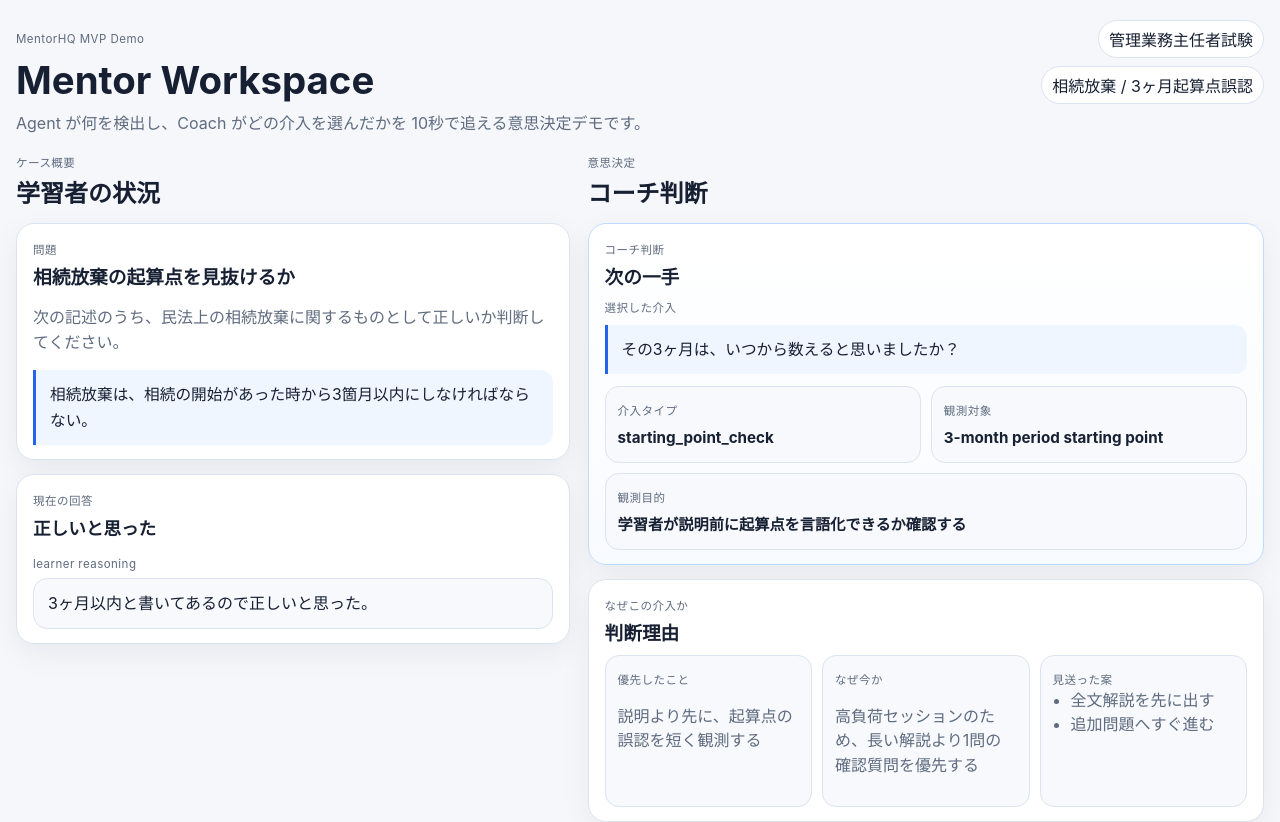
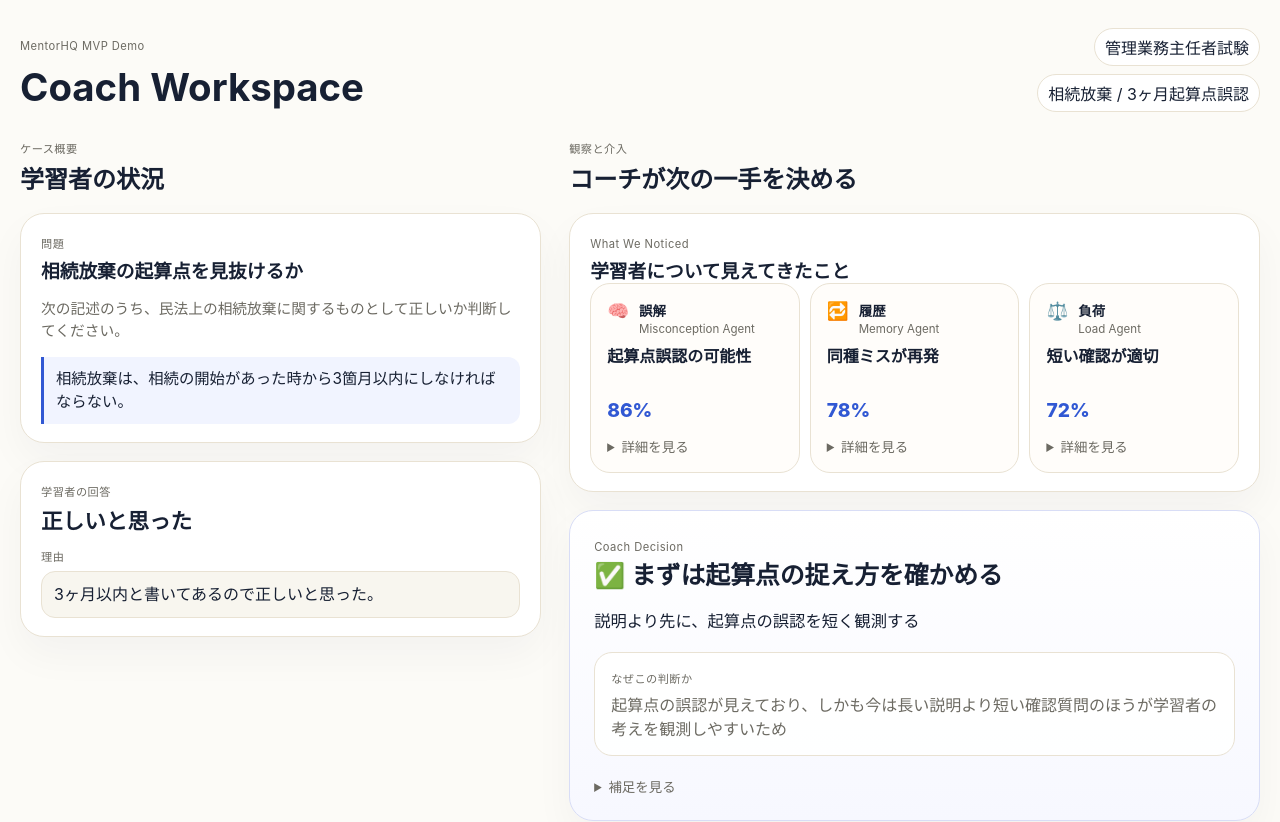
Before and after one commit to MakikoOhashi/mentorHQ, a Next.js app: page / in a window 1280 px wide. Shown: the top 822 px of the page. Built offline with nearby package versions, Linux system fonts and the light colour scheme.

Commit message:
Refine coach-centric MentorHQ workspace UI

```diff
--- a/app/globals.css
+++ b/app/globals.css
@@ -1,15 +1,15 @@
 :root {
   color-scheme: light;
-  --bg: #f5f7fb;
+  --bg: #fcfbf7;
   --surface: #ffffff;
-  --surface-soft: #f7f9fc;
-  --surface-strong: #eef3fb;
-  --border: #dbe4f0;
+  --surface-soft: #f8f6ef;
+  --surface-strong: #f2eee3;
+  --border: #e9e2d3;
   --text: #172033;
-  --muted: #5f6b7f;
-  --accent: #2563eb;
-  --accent-soft: #eff6ff;
-  --shadow: 0 10px 30px rgba(15, 23, 42, 0.06);
+  --muted: #6c6a62;
+  --accent: #3158d3;
+  --accent-soft: #f1f4ff;
+  --shadow: 0 18px 40px rgba(23, 32, 51, 0.04);
 }
 
 * {
@@ -37,17 +37,17 @@ textarea {
 }
 
 .page-shell {
-  width: min(1280px, calc(100% - 32px));
+  width: min(1240px, calc(100% - 28px));
   margin: 0 auto;
-  padding: 20px 0 28px;
+  padding: 28px 0 48px;
 }
 
 .hero {
   display: flex;
   justify-content: space-between;
-  gap: 20px;
+  gap: 16px;
   align-items: flex-start;
-  margin-bottom: 18px;
+  margin-bottom: 28px;
 }
 
 .eyebrow,
@@ -55,30 +55,25 @@ textarea {
 .summary-label,
 .trace-badge {
   letter-spacing: 0.04em;
-  font-size: 0.72rem;
+  font-size: 0.7rem;
   color: var(--muted);
 }
 
 .hero h1 {
-  margin: 6px 0 8px;
-  font-size: clamp(1.8rem, 3vw, 2.4rem);
+  margin: 6px 0 0;
+  font-size: clamp(2rem, 3vw, 2.8rem);
 }
 
-.hero-copy,
 .body-copy,
-.helper-text,
 .detail-list dd,
-.thinking-card p,
 .trace-log p,
-.agent-summary,
-.agent-recommendation {
+.reason-inline p {
   color: var(--muted);
-  line-height: 1.55;
+  line-height: 1.5;
 }
 
-.hero-copy {
-  max-width: 720px;
-  margin: 0;
+.compact-copy {
+  font-size: 0.92rem;
 }
 
 .hero-meta {
@@ -90,8 +85,6 @@ textarea {
 }
 
 .hero-meta span,
-.topic-chip,
-.status-pill,
 .trace-badge {
   display: inline-flex;
   align-items: center;
@@ -103,112 +96,114 @@ textarea {
 
 .workspace-grid {
   display: grid;
-  grid-template-columns: minmax(0, 0.9fr) minmax(0, 1.1fr);
-  gap: 18px;
+  grid-template-columns: minmax(0, 0.86fr) minmax(0, 1.14fr);
+  gap: 28px;
   align-items: start;
 }
 
 .column {
   display: flex;
   flex-direction: column;
-  gap: 14px;
+  gap: 18px;
 }
 
 .column-header h2,
-.panel h3,
-.agent-card h4 {
+.panel h3 {
   margin: 4px 0 0;
 }
 
-.column-header p {
+.column-header p,
+.panel-heading.tight {
   margin: 0;
 }
 
 .panel {
   border: 1px solid var(--border);
   background: var(--surface);
-  border-radius: 18px;
-  padding: 16px;
+  border-radius: 24px;
+  padding: 20px;
   box-shadow: var(--shadow);
 }
 
-.panel.compact {
-  padding: 14px 16px;
+.panel.compact,
+.problem-panel,
+.answer-panel {
+  padding: 18px 20px;
 }
 
 .panel.spotlight {
-  border-color: #bfdbfe;
-  background: linear-gradient(180deg, #ffffff, #f8fbff);
+  border-color: #d8ddf6;
+  background: linear-gradient(180deg, #ffffff, #f7f8ff);
 }
 
 .panel-heading {
-  margin-bottom: 10px;
+  margin-bottom: 8px;
 }
 
 .leg-statement,
 blockquote {
-  margin: 10px 0 0;
-  padding: 12px 14px;
+  margin: 8px 0 0;
+  padding: 10px 12px;
   border-left: 3px solid var(--accent);
   background: var(--accent-soft);
   border-radius: 0 12px 12px 0;
-  font-size: 0.98rem;
-  line-height: 1.6;
+  font-size: 0.96rem;
+  line-height: 1.55;
   color: var(--text);
 }
 
 .compact-stack {
   display: grid;
-  gap: 12px;
+  gap: 10px;
 }
 
 .value-text {
-  margin: 6px 0 0;
-  font-size: 1.1rem;
-  font-weight: 700;
+  margin: 4px 0 0;
+  font-size: 1.35rem;
+  font-weight: 800;
   color: var(--text);
-}
-
-.summary-grid,
-.thinking-grid,
-.decision-meta {
-  display: grid;
-  grid-template-columns: repeat(2, minmax(0, 1fr));
-  gap: 10px;
-}
-
-.single-row {
-  grid-template-columns: repeat(3, minmax(0, 1fr));
-}
-
-.summary-card,
-.thinking-card {
-  padding: 12px;
-  border-radius: 14px;
-  border: 1px solid var(--border);
-  background: var(--surface-soft);
-}
-
-.summary-card strong {
-  display: block;
-  margin-top: 8px;
-  font-size: 0.95rem;
-  line-height: 1.5;
-  color: var(--text);
-}
-
-.summary-card.wide {
-  grid-column: 1 / -1;
 }
 
 .reflection-box {
   margin-top: 6px;
-  padding: 12px 14px;
+  padding: 10px 12px;
   border-radius: 14px;
   background: var(--surface-soft);
   border: 1px solid var(--border);
   color: var(--text);
-  line-height: 1.6;
+  line-height: 1.55;
+}
+
+.decision-panel {
+  padding: 24px;
+}
+
+.decision-hero {
+  display: grid;
+  gap: 16px;
+}
+
+.decision-hero h3 {
+  font-size: 1.55rem;
+  line-height: 1.35;
+}
+
+.decision-summary {
+  margin: 0;
+  font-size: 1.02rem;
+  line-height: 1.7;
+  color: var(--text);
+}
+
+.reason-inline {
+  padding: 14px 16px;
+  border-radius: 18px;
+  border: 1px solid var(--border);
+  background: rgba(255, 255, 255, 0.92);
+}
+
+.reason-inline p {
+  margin: 6px 0 0;
 }
 
 .report-list {
@@ -221,43 +216,70 @@ blockquote {
 }
 
 .agent-card {
-  padding: 12px;
-  border-radius: 16px;
+  padding: 16px;
+  border-radius: 20px;
   border: 1px solid var(--border);
-  background: var(--surface-soft);
+  background: #fffdfa;
 }
 
-.agent-topline {
-  display: flex;
-  justify-content: space-between;
-  align-items: center;
-  gap: 8px;
+.signal-card {
+  display: grid;
+  gap: 10px;
 }
 
-.agent-topline span {
-  color: var(--accent);
-  font-weight: 700;
+.signal-head {
+  display: flex;
+  align-items: flex-start;
+  gap: 10px;
 }
 
-.agent-summary,
-.agent-recommendation {
-  margin: 8px 0 0;
-  font-size: 0.92rem;
+.signal-icon {
+  font-size: 1.1rem;
+  line-height: 1;
+  padding-top: 2px;
 }
 
-.agent-summary {
-  color: var(--text);
-  font-weight: 700;
+.signal-meta {
+  display: grid;
+  gap: 2px;
 }
 
-.agent-details {
-  margin-top: 8px;
+.signal-label {
+  font-size: 0.84rem;
+  font-weight: 700;
+  color: var(--text);
 }
 
-.agent-details summary {
+.signal-agent {
+  font-size: 0.72rem;
+  color: var(--muted);
+}
+
+.signal-finding {
+  margin: 0;
+  min-height: 2.6em;
+  font-weight: 700;
+  line-height: 1.35;
+  color: var(--text);
+}
+
+.signal-score {
+  margin: 0;
+  font-size: 1.2rem;
+  font-weight: 800;
+  color: var(--accent);
+}
+
+.agent-details,
+.mini-details {
+  margin-top: 4px;
+}
+
+.agent-details summary,
+.mini-details summary {
   cursor: pointer;
   color: var(--muted);
-  font-size: 0.85rem;
+  font-size: 0.84rem;
 }
 
 .detail-list {
@@ -280,40 +302,48 @@ blockquote {
   margin: 0;
   padding-left: 18px;
   color: var(--muted);
-  line-height: 1.5;
-}
-
-.decision-core {
-  display: grid;
-  gap: 12px;
-}
-
-.decision-summary .summary-label {
-  display: block;
-  margin-bottom: 6px;
+  line-height: 1.45;
 }
 
 .trace-log {
   display: grid;
-  gap: 8px;
+  gap: 10px;
+  margin-top: 10px;
 }
 
 .trace-log p {
   margin: 0;
 }
 
+.next-question-panel {
+  padding: 24px;
+  border-color: #d8ddf6;
+  background: linear-gradient(180deg, #ffffff, #fbfbff);
+}
+
+.next-question-copy {
+  margin-top: 10px;
+  padding: 18px 20px;
+  font-size: 1.18rem;
+  font-weight: 800;
+  line-height: 1.65;
+}
+
+.open-space {
+  margin-top: 8px;
+}
+
 @media (max-width: 1100px) {
   .workspace-grid,
-  .compact-reports,
-  .single-row {
+  .compact-reports {
     grid-template-columns: 1fr;
   }
 }
 
 @media (max-width: 900px) {
   .page-shell {
-    width: min(100% - 20px, 1280px);
-    padding-top: 16px;
+    width: min(100% - 20px, 1240px);
+    padding-top: 14px;
   }
 
   .hero,
@@ -326,11 +356,3 @@ blockquote {
     justify-content: flex-start;
   }
 }
-
-@media (max-width: 640px) {
-  .summary-grid,
-  .thinking-grid,
-  .decision-meta {
-    grid-template-columns: 1fr;
-  }
-}
--- a/app/page.tsx
+++ b/app/page.tsx
@@ -1,5 +1,7 @@
 type AgentReport = {
   agentName: string;
+  label: string;
+  icon: string;
   finding: string;
   risk: string;
   recommendation: string;
@@ -24,7 +26,7 @@ const workspace = {
     observationGoal:
       "学習者が説明前に起算点を言語化できるか確認する",
     decisionReason:
-      "Misconception Agent と Memory Agent が同じ起算点誤認を示し、Load Agent が短い確認質問を推奨したため",
+      "起算点の誤認が見えており、しかも今は長い説明より短い確認質問のほうが学習者の考えを観測しやすいため",
     selectedPriority: "説明より先に、起算点の誤認を短く観測する",
     whyNow: "高負荷セッションのため、長い解説より1問の確認質問を優先する",
     rejectedRecommendations: ["全文解説を先に出す", "追加問題へすぐ進む"],
@@ -34,6 +36,8 @@ const workspace = {
   agentReports: [
     {
       agentName: "Misconception Agent",
+      label: "誤解",
+      icon: "🧠",
       finding: "起算点誤認の可能性",
       risk: "期間だけに反応し、起算点を確認していない",
       recommendation: "その3ヶ月をいつから数えると思ったか確認する",
@@ -45,7 +49,9 @@ const workspace = {
     },
     {
       agentName: "Memory Agent",
-      finding: "同種ミスの再発傾向",
+      label: "履歴",
+      icon: "🔁",
+      finding: "同種ミスが再発",
       risk: "法的期間の読み方に弱点がある",
       recommendation: "短い確認質問で起算点を言語化させる",
       confidence: 0.78,
@@ -53,7 +59,9 @@ const workspace = {
     },
     {
       agentName: "Load Agent",
-      finding: "短い確認が有効",
+      label: "負荷",
+      icon: "⚖️",
+      finding: "短い確認が適切",
       risk: "長い解説は処理負荷を上げる",
       recommendation: "解説ではなく1問だけ確認質問にする",
       confidence: 0.72,
@@ -68,11 +76,7 @@ export default function Home() {
       <section className="hero">
         <div>
           <p className="eyebrow">MentorHQ MVP Demo</p>
-          <h1>Mentor Workspace</h1>
-          <p className="hero-copy">
-            Agent が何を検出し、Coach がどの介入を選んだかを
-            10秒で追える意思決定デモです。
-          </p>
+          <h1>Coach Workspace</h1>
         </div>
         <div className="hero-meta">
           <span>{workspace.exam}</span>
@@ -87,23 +91,23 @@ export default function Home() {
             <h2>学習者の状況</h2>
           </div>
 
-          <article className="panel compact">
-            <div className="panel-heading">
+          <article className="panel compact problem-panel">
+            <div className="panel-heading tight">
               <span className="panel-kicker">問題</span>
               <h3>{workspace.questionTitle}</h3>
             </div>
-            <p className="body-copy">{workspace.questionStem}</p>
+            <p className="body-copy compact-copy">{workspace.questionStem}</p>
             <p className="leg-statement">{workspace.currentLeg}</p>
           </article>
 
-          <article className="panel compact">
+          <article className="panel compact answer-panel">
             <div className="compact-stack">
               <div>
-                <span className="summary-label">現在の回答</span>
+                <span className="summary-label">学習者の回答</span>
                 <p className="value-text">{workspace.learnerBelief}</p>
               </div>
               <div>
-                <span className="summary-label">learner reasoning</span>
+                <span className="summary-label">理由</span>
                 <div className="reflection-box">{workspace.reflection}</div>
               </div>
             </div>
@@ -112,85 +116,40 @@ export default function Home() {
 
         <div className="column">
           <div className="column-header">
-            <p className="eyebrow">意思決定</p>
-            <h2>コーチ判断</h2>
+            <p className="eyebrow">観察と介入</p>
+            <h2>コーチが次の一手を決める</h2>
           </div>
 
-          <article className="panel spotlight compact">
-            <div className="panel-heading">
-              <span className="panel-kicker">コーチ判断</span>
-              <h3>次の一手</h3>
-            </div>
-            <div className="decision-core">
-              <div className="decision-summary">
-                <span className="summary-label">選択した介入</span>
-                <blockquote>{workspace.coachDecision.selectedIntervention}</blockquote>
-              </div>
-              <div className="decision-meta">
-                <div className="summary-card">
-                  <span className="summary-label">介入タイプ</span>
-                  <strong>{workspace.coachDecision.interventionType}</strong>
-                </div>
-                <div className="summary-card">
-                  <span className="summary-label">観測対象</span>
-                  <strong>{workspace.coachDecision.interventionTarget}</strong>
-                </div>
-                <div className="summary-card wide">
-                  <span className="summary-label">観測目的</span>
-                  <strong>{workspace.coachDecision.observationGoal}</strong>
-                </div>
-              </div>
-            </div>
-          </article>
-
           <article className="panel compact">
-            <div className="panel-heading">
-              <span className="panel-kicker">なぜこの介入か</span>
-              <h3>判断理由</h3>
-            </div>
-            <div className="thinking-grid single-row">
-              <div className="thinking-card">
-                <span className="summary-label">優先したこと</span>
-                <p>{workspace.coachDecision.selectedPriority}</p>
-              </div>
-              <div className="thinking-card">
-                <span className="summary-label">なぜ今か</span>
-                <p>{workspace.coachDecision.whyNow}</p>
-              </div>
-              <div className="thinking-card">
-                <span className="summary-label">見送った案</span>
-                <ul className="evidence-list">
-                  {workspace.coachDecision.rejectedRecommendations.map((item) => (
-                    <li key={item}>{item}</li>
-                  ))}
-                </ul>
-              </div>
-            </div>
-          </article>
-
-          <article className="panel compact">
-            <div className="panel-heading">
-              <span className="panel-kicker">Agent分析</span>
-              <h3>要点だけ表示</h3>
+            <div className="panel-heading tight">
+              <span className="panel-kicker">What We Noticed</span>
+              <h3>学習者について見えてきたこと</h3>
             </div>
             <div className="report-list compact-reports">
               {workspace.agentReports.map((report) => (
-                <section className="agent-card compact-agent-card" key={report.agentName}>
-                  <div className="agent-topline">
-                    <h4>{report.agentName}</h4>
-                    <span>{Math.round(report.confidence * 100)}%</span>
+                <section className="agent-card signal-card" key={report.agentName}>
+                  <div className="signal-head">
+                    <span className="signal-icon">{report.icon}</span>
+                    <div className="signal-meta">
+                      <span className="signal-label">{report.label}</span>
+                      <span className="signal-agent">{report.agentName}</span>
+                    </div>
                   </div>
-                  <p className="agent-summary">{report.finding}</p>
-                  <p className="agent-recommendation">{report.recommendation}</p>
+                  <p className="signal-finding">{report.finding}</p>
+                  <p className="signal-score">{Math.round(report.confidence * 100)}%</p>
                   <details className="agent-details">
                     <summary>詳細を見る</summary>
                     <div className="detail-list">
                       <div>
-                        <dt>Risk</dt>
+                        <dt>見立て</dt>
                         <dd>{report.risk}</dd>
                       </div>
                       <div>
-                        <dt>Evidence</dt>
+                        <dt>推奨</dt>
+                        <dd>{report.recommendation}</dd>
+                      </div>
+                      <div>
+                        <dt>根拠</dt>
                         <dd>
                           <ul className="evidence-list">
                             {report.evidence.map((item) => (
@@ -206,17 +165,55 @@ export default function Home() {
             </div>
           </article>
 
-          <article className="panel compact">
-            <div className="panel-heading">
-              <span className="panel-kicker">判断ログ</span>
-              <h3>最終判断の記録</h3>
+          <article className="panel spotlight decision-panel">
+            <div className="decision-hero">
+              <div>
+                <span className="panel-kicker">Coach Decision</span>
+                <h3>✅ まずは起算点の捉え方を確かめる</h3>
+              </div>
+              <p className="decision-summary">{workspace.coachDecision.selectedPriority}</p>
+              <div className="reason-inline">
+                <span className="summary-label">なぜこの判断か</span>
+                <p>{workspace.coachDecision.decisionReason}</p>
+              </div>
+              <details className="mini-details">
+                <summary>補足を見る</summary>
+                <div className="detail-list">
+                  <div>
+                    <dt>なぜ今か</dt>
+                    <dd>{workspace.coachDecision.whyNow}</dd>
+                  </div>
+                  <div>
+                    <dt>観測目的</dt>
+                    <dd>{workspace.coachDecision.observationGoal}</dd>
+                  </div>
+                  <div>
+                    <dt>見送った案</dt>
+                    <dd>
+                      <ul className="evidence-list">
+                        {workspace.coachDecision.rejectedRecommendations.map((item) => (
+                          <li key={item}>{item}</li>
+                        ))}
+                      </ul>
+                    </dd>
+                  </div>
+                  <div>
+                    <dt>判断ログ</dt>
+                    <dd>{workspace.coachDecision.decisionTrace}</dd>
+                  </div>
+                </div>
+              </details>
             </div>
-            <div className="trace-log">
-              <p className="trace-badge">decision_reason</p>
-              <p>{workspace.coachDecision.decisionReason}</p>
-              <p className="trace-badge">decision_trace</p>
-              <p>{workspace.coachDecision.decisionTrace}</p>
+          </article>
+
+          <article className="panel next-question-panel">
+            <div className="panel-heading tight">
+              <span className="panel-kicker">Next Question</span>
+              <h3>次の問い</h3>
             </div>
+            <blockquote className="next-question-copy">
+              {workspace.coachDecision.selectedIntervention}
+            </blockquote>
           </article>
         </div>
       </section>
```
